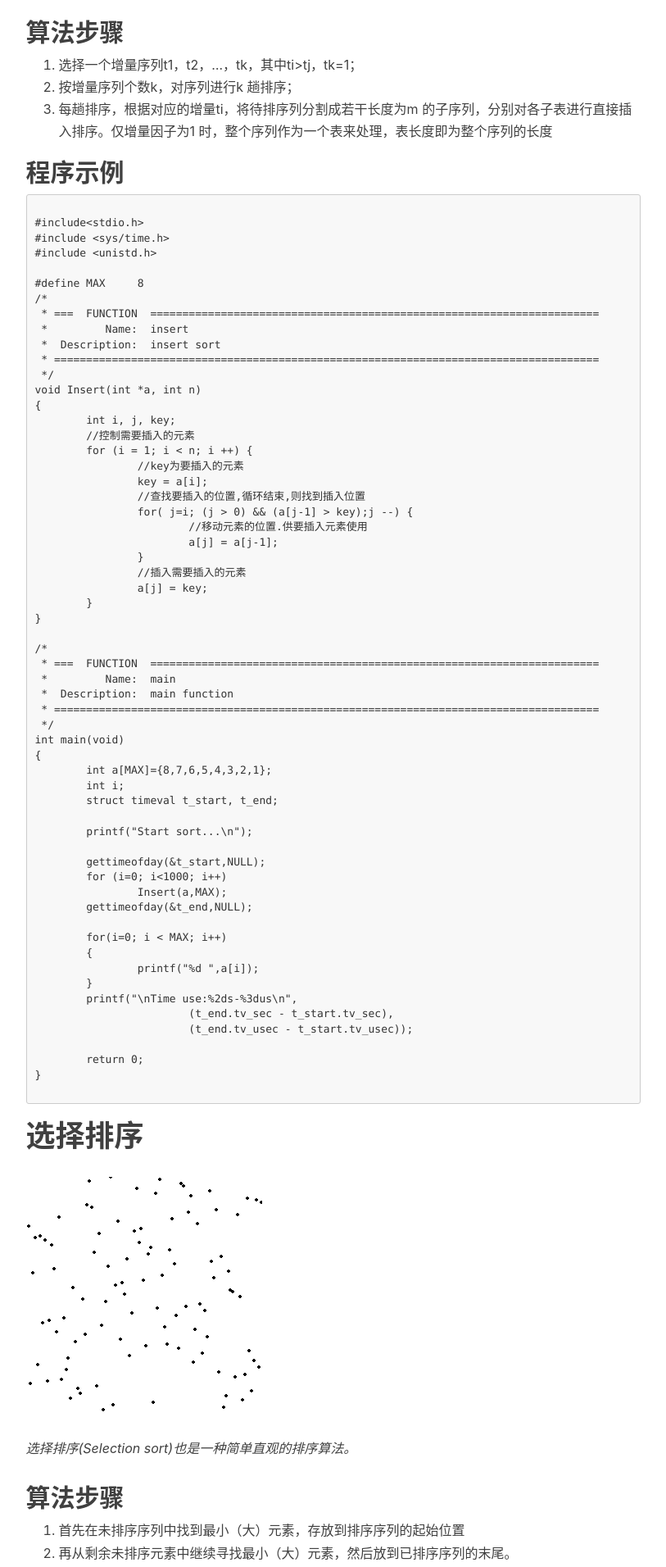
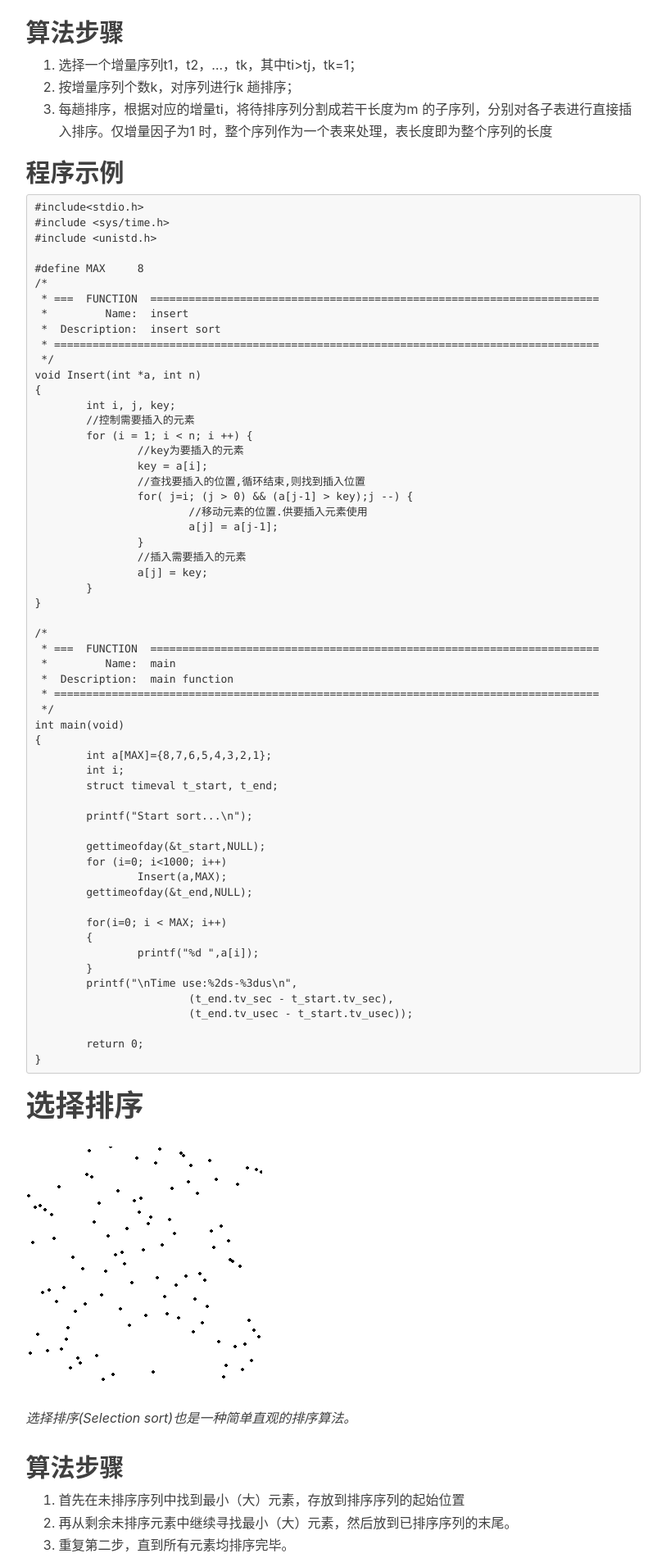
Before and after one commit to zongkaizhang/zongkaizhang.github.com, a Jekyll site: the page built from _posts/2016-04-10-Sort-algorithm.md, in a window 1280 px wide. Shown: the part 2056-3968 px from the top of the page at 82% size, without its empty margins (136-949 px from the left). Built offline with Jekyll 4.4.1, drawn with Linux system fonts in a browser that asks for light colours; nearby versions of some CDN libraries; comment, search, counter and statistics services are not loaded.

Commit message:
Change docmeng code highlight format.

`````diff
--- a/_posts/2016-04-10-Sort-algorithm.md
+++ b/_posts/2016-04-10-Sort-algorithm.md
@@ -54,8 +54,7 @@
 
 ## 程序示例 ##
 
-````
-
+```C
 #include<stdio.h>
 #include <sys/time.h>
 #include <unistd.h>
@@ -113,8 +112,7 @@
 
 	return 0;
 }
-
-````
+```
 
 # 选择排序 #
 
`````
